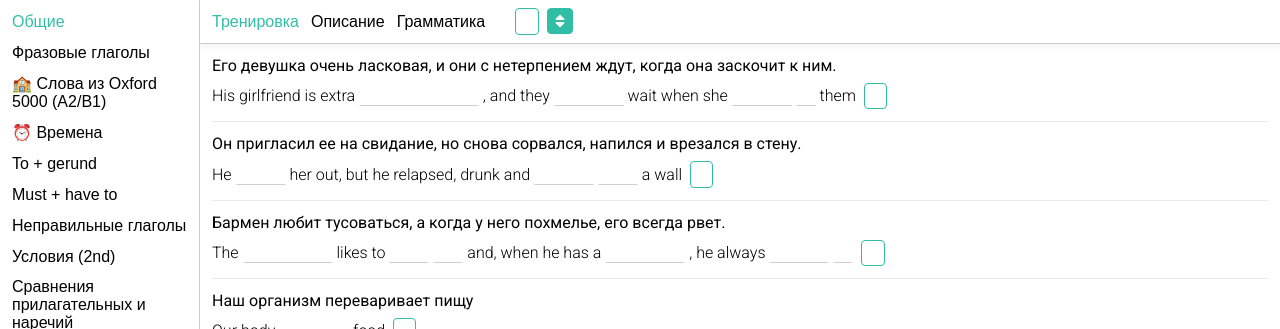
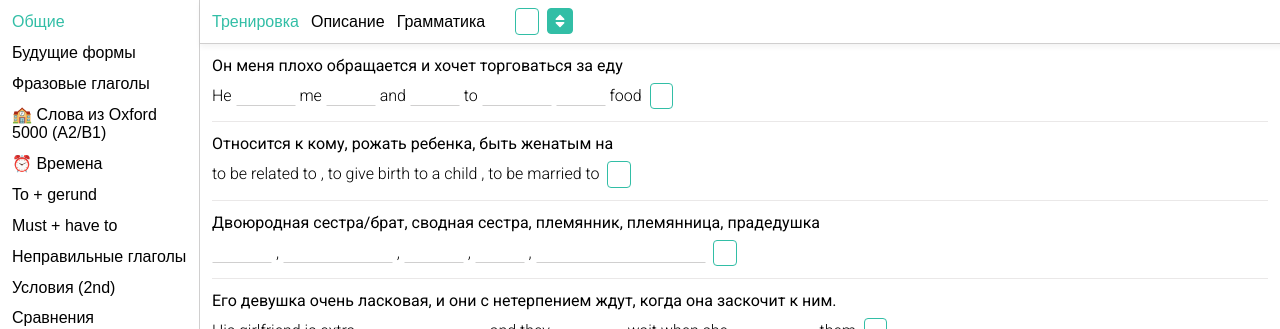
Before and after one commit to footzi/english-notes, a React (Vite) app: page / in a window 1280 px wide. Shown: the top 329 px of the page. Built offline with nearby package versions, Linux system fonts and the light colour scheme; some icons are missing.

Commit message:
Новые слова

```diff
--- a/src/data/categories.json
+++ b/src/data/categories.json
@@ -2,6 +2,10 @@
   {
     "id": "common",
     "name": "Общие"
+  },
+  {
+    "id": "futureForms",
+    "name": "Будущие формы"
   },
   {
     "id": "phrasalVerbs",
--- a/src/data/common.json
+++ b/src/data/common.json
@@ -1250,21 +1250,21 @@
       "sound": ""
     },
     {
-      "question": "",
-      "answer": "",
-      "tasks": [""],
+      "question": "Двоюродная сестра/брат, сводная сестра, племянник, племянница, прадедушка",
+      "answer": "cousin , step-sister , nephew , niece , great-grandfather",
+      "tasks": ["cousin", "step-sister", "nephew", "niece", "great-grandfather"],
       "sound": ""
     },
     {
-      "question": "",
-      "answer": "",
-      "tasks": [""],
+      "question": "Относится к кому, рожать ребенка, быть женатым на",
+      "answer": "to be related to , to give birth to a child , to be married to",
+      "tasks": ["to be related to", "to give birth to a child", "to be married to"],
       "sound": ""
     },
     {
-      "question": "",
-      "answer": "",
-      "tasks": [""],
+      "question": "Он меня плохо обращается и хочет торговаться за еду",
+      "answer": "He treats me badly and wants to bargain about food",
+      "tasks": ["treats", "badly", "wants", "bargain", "about"],
       "sound": ""
     },
     {
--- /dev/null
+++ b/src/data/future-forms.json
@@ -0,0 +1,10 @@
+{
+  "sentences": [],
+  "grammar": {
+    "images": [
+      {
+        "src": "./grammar/future-forms.webp"
+      }
+    ]
+  }
+}
--- a/src/data/index.js
+++ b/src/data/index.js
@@ -15,6 +15,7 @@ import TO_GERUND from './to-&-gerund.json';
 import MUST_HAVE_TO from './must+have-to.json';
 import CONDITIONS from './conditions.json';
 import PHRASAL_VERBS from './phrasal-verbs.json';
+import FUTURE_FORMS from './future-forms.json';
 import { nanoid } from 'nanoid';
 
 const questions = {
@@ -34,6 +35,7 @@ const questions = {
   mustHaveTo: MUST_HAVE_TO,
   conditions: CONDITIONS,
   phrasalVerbs: PHRASAL_VERBS,
+  futureForms: FUTURE_FORMS,
 };
 
 const prepareQuestions = (questions) => {
```
Also changed, not shown: public/grammar/future-forms.webp (added).
